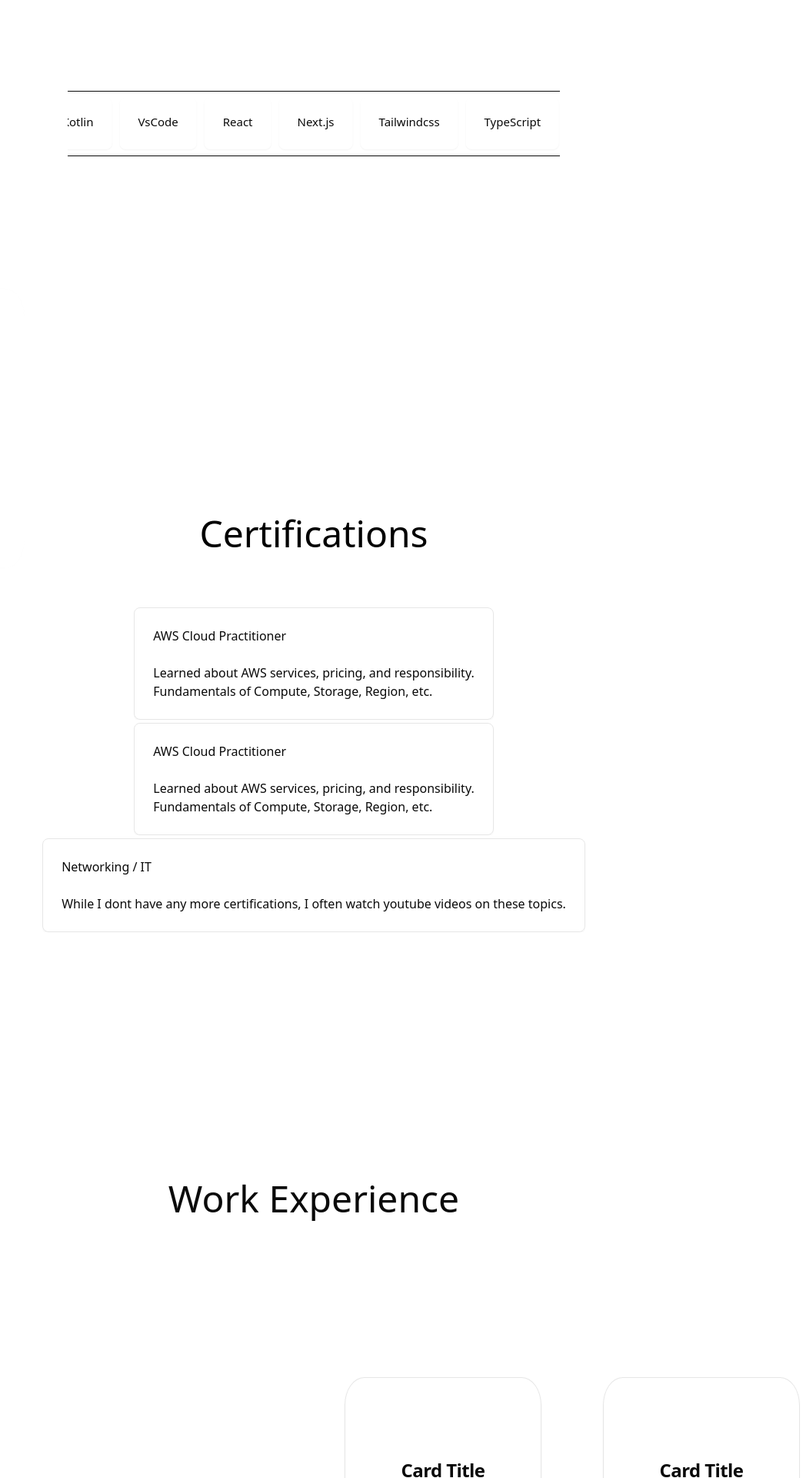
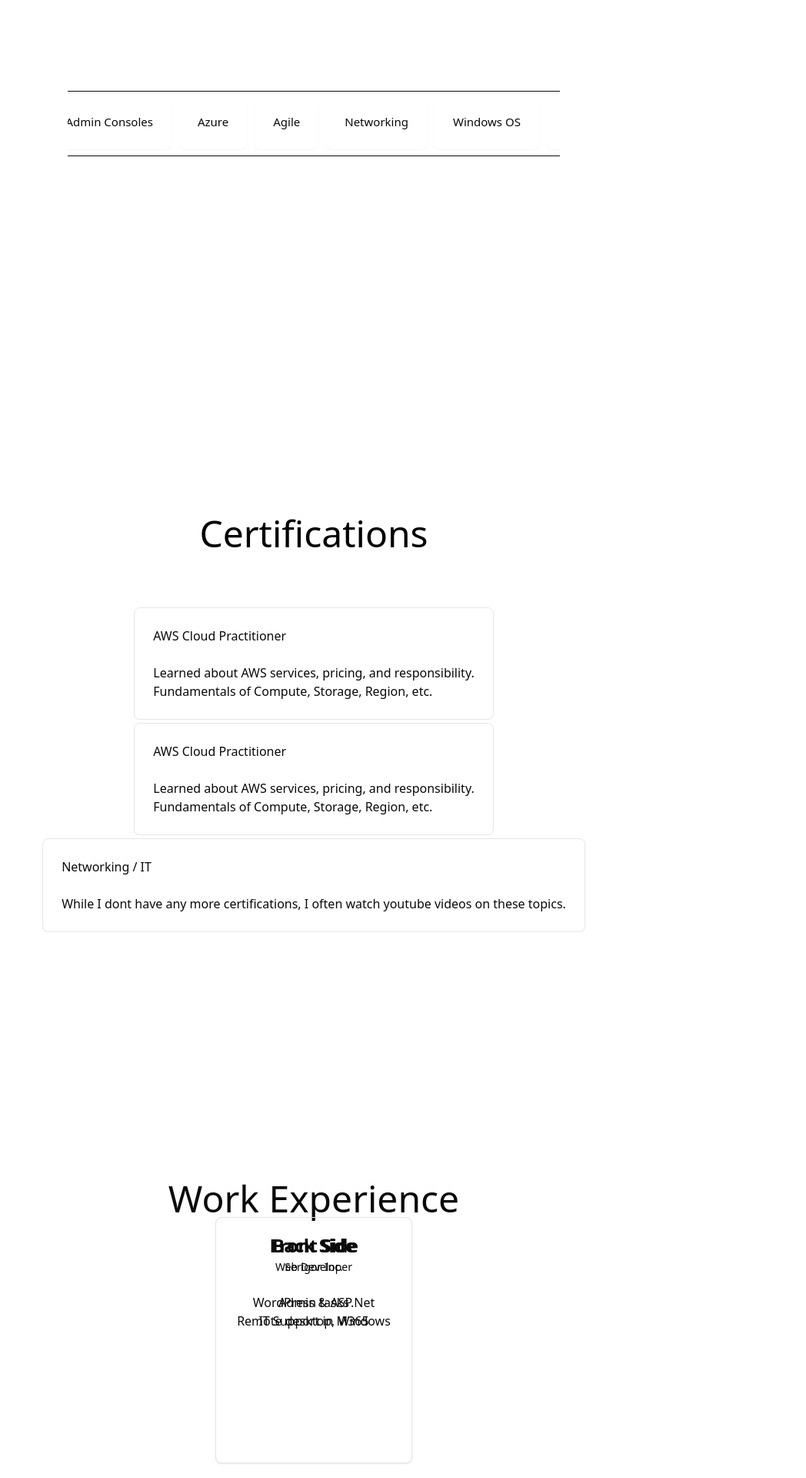
Before and after one commit to petergoodwin28/Personal-Portfolio-Website, a Next.js app: page /resume in a window 1280 px wide. Shown: the part 1760-3680 px from the top of the page at 77% size, without its empty margins (232-1280 px from the left). Built offline with nearby package versions, Linux system fonts and the light colour scheme.

Commit message:
starting to update for Serigor info and other updates - testing dev branch

```diff
--- a/app/globals.css
+++ b/app/globals.css
@@ -779,3 +779,77 @@
   position: absolute;
   opacity: 0.7;
 }/*# sourceMappingURL=globals.css.map */
+
+
+/* //////////////////////////////////////////////////////////////////////////////////////////////////////////////////////////////// */
+/* Revolving card - resume > work experience */
+
+.flip-card {
+  width: 16rem; /* w-64 */
+  height: 20rem; /* h-80 */
+  perspective: 1000px;
+  position: relative;
+}
+
+.flip-card-inner {
+  position: relative;
+  width: 100%;
+  height: 100%;
+  transition: transform 0.8s ease;
+  transform-style: preserve-3d;
+}
+
+.flip-card:hover .flip-card-inner {
+  transform: rotateY(180deg);
+}
+
+.flip-card-front,
+.flip-card-back {
+  position: absolute;
+  width: 100%;
+  height: 100%;
+  backface-visibility: hidden;
+  -webkit-backface-visibility: hidden;
+  top: 0;
+  left: 0;
+}
+
+.flip-card-front {
+  transform: rotateY(0deg);
+  z-index: 2;
+}
+
+.flip-card-back {
+  transform: rotateY(180deg);
+}
+
+
+
+
+
+
+
+
+/**/
+
+
+/**/
+.perspective {
+  perspective: 1000px;
+}
+.preserve-3d {
+  transform-style: preserve-3d;
+}
+.backface-hidden {
+  backface-visibility: hidden;
+  -webkit-backface-visibility: hidden;
+}
+.rotate-y-180 {
+  transform: rotateY(180deg);
+}
+.group-hover\:rotate-y-180:hover {
+  transform: rotateY(180deg);
+}
+
+
+/* //////////////////////////////////////////////////////////////////////////////////////////////////////////////////////////////// */
--- a/app/resume/Skills.tsx
+++ b/app/resume/Skills.tsx
@@ -13,6 +13,17 @@ function Skills() {
     "VsCode",
     "React",
     "Next.js",
+    ".NET",
+    "Arctic Wolf",
+    "Visual Studio",
+    "ASP.NET",
+    "Microsoft 365 Admin Consoles",
+    "Azure",
+    "Agile",
+    "Networking",
+    "Windows OS",
+    "Hardware",
+    "IT Support",
   ];
   return (
     <section id="skills" className="mt-44 mb-52 flex flex-col items-center w-full">
--- a/app/resume/WorkExperience.tsx
+++ b/app/resume/WorkExperience.tsx
@@ -16,6 +16,44 @@ function WorkExperience() {
         <h1 className="text-center font-extralight text-5xl">
           Work Experience
         </h1>
+        <div className="relative w-64 h-80 group perspective">
+  <div className="relative w-full h-full transition-transform duration-700 transform-style preserve-3d group-hover:rotate-y-180">
+    {/* Front Side */}
+    <div className="absolute inset-0 backface-hidden">
+      <Card className="w-full h-full">
+        <CardHeader>
+          <CardTitle>Front Side</CardTitle>
+          <CardDescription>Web Developer</CardDescription>
+        </CardHeader>
+        <CardContent>
+          <p>WordPress & ASP.Net</p>
+          <p>IT Support in M365</p>
+        </CardContent>
+      </Card>
+    </div>
+
+    {/* Back Side */}
+    <div className="absolute inset-0 rotate-y-180 backface-hidden">
+      <Card className="w-full h-full">
+        <CardHeader>
+          <CardTitle>Back Side</CardTitle>
+          <CardDescription>Serigor Inc.</CardDescription>
+        </CardHeader>
+        <CardContent>
+          <p>Admin tasks</p>
+          <p>Remote desktop, Windows</p>
+        </CardContent>
+      </Card>
+    </div>
+  </div>
+</div>
+
+
+
+
+
+
+
         <div className="flex flex-row gap-x-20 mt-52 mb-96 work-card-container">
           <div className="gradient-border-wrapper">
             <Card className="work-card w-64 ">
```
